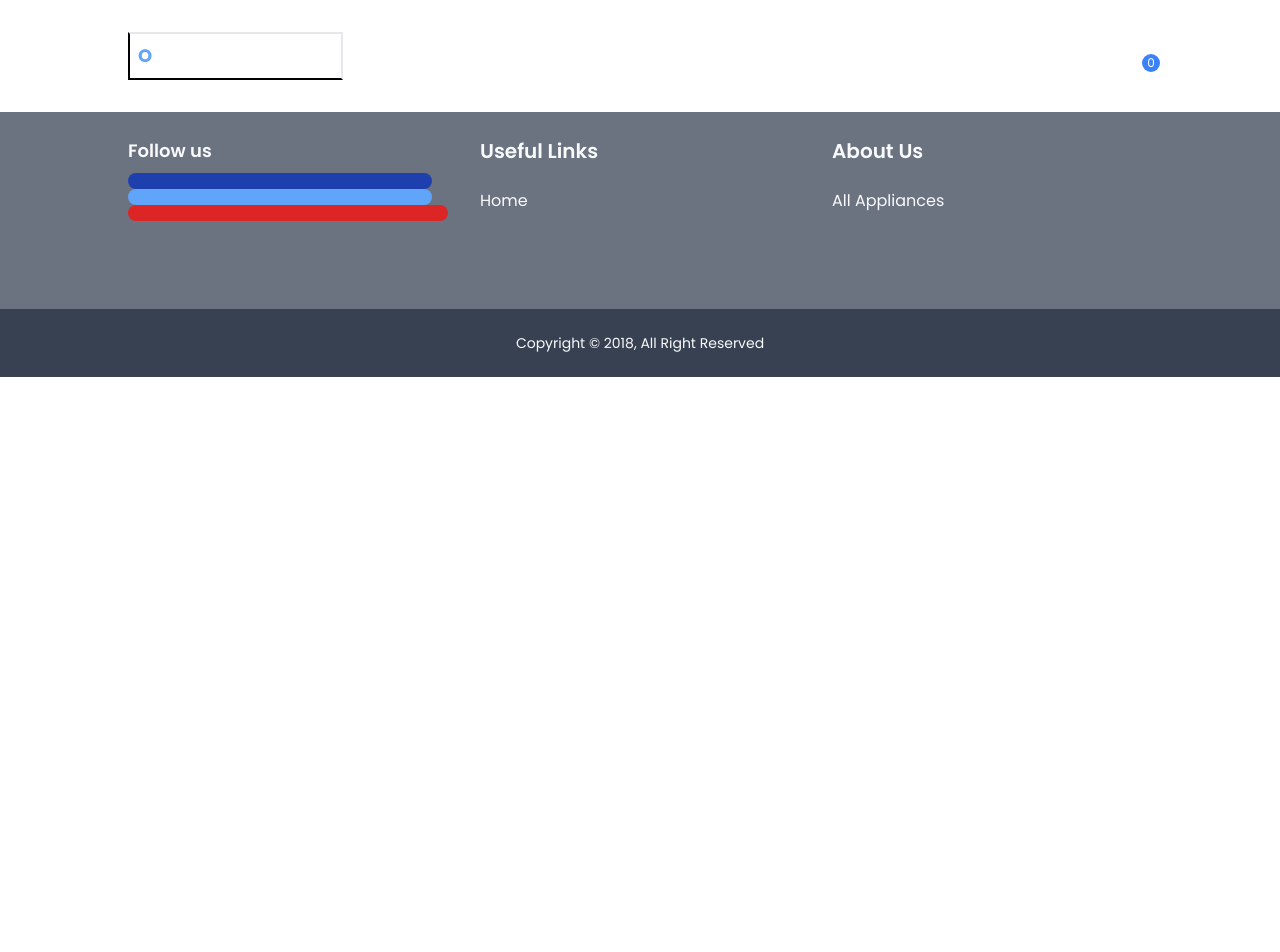
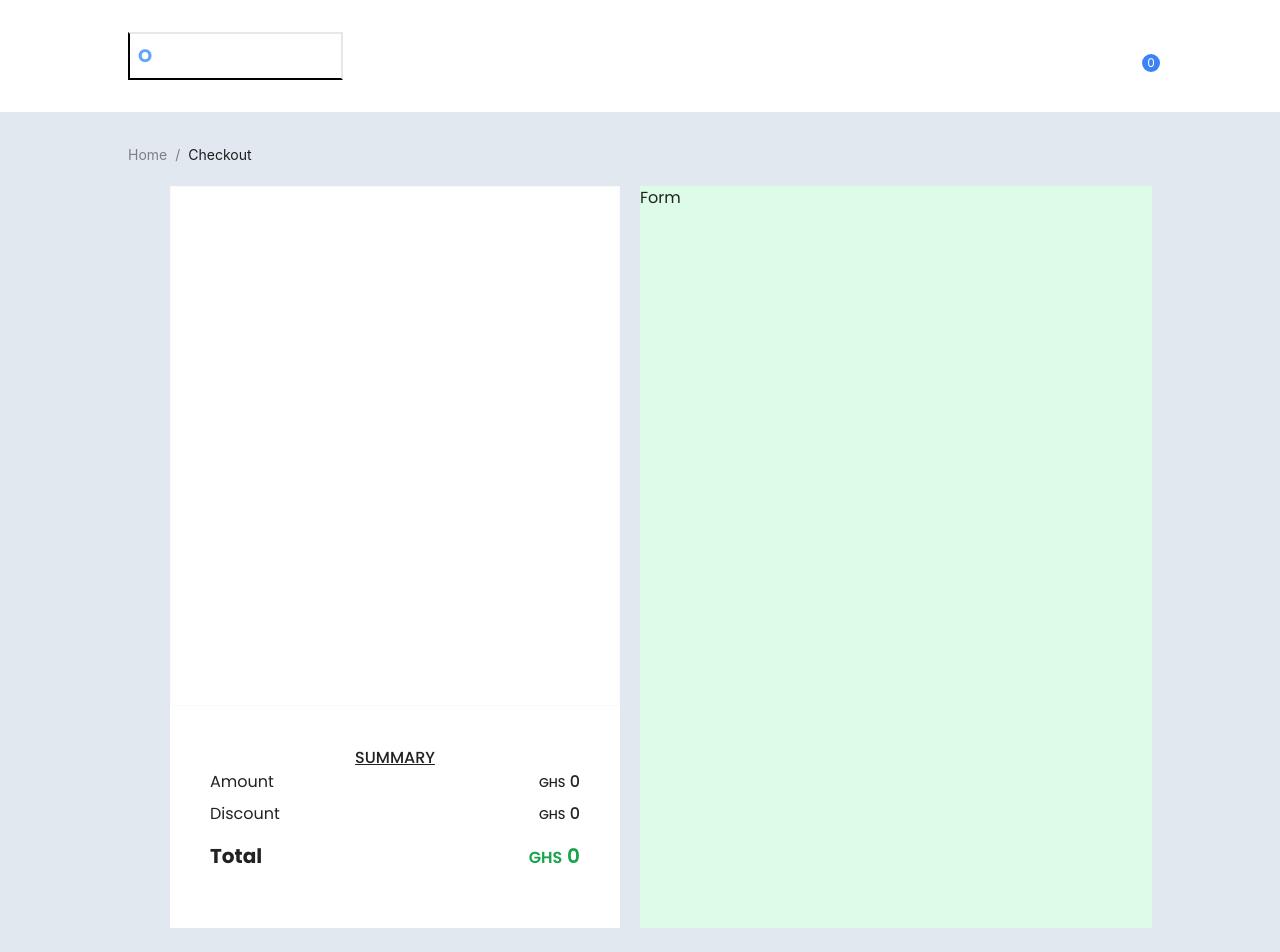
Before and after one commit to ahiekpordavid/ohema, a React (Create React App) app: page /checkout in a window 1280 px wide. Shown: the top 952 px of the page. Before the commit the page ends 800 px from the top, so only its background shows below. Built offline with nearby package versions, Linux system fonts and the light colour scheme.

Commit message:
Checkout Summary

```diff
--- a/package.json
+++ b/package.json
@@ -13,6 +13,7 @@
     "react": "^18.2.0",
     "react-dom": "^18.2.0",
     "react-scripts": "5.0.1",
+    "react-toastify": "^9.1.3",
     "web-vitals": "^2.1.4"
   },
   "scripts": {
--- a/src/App.js
+++ b/src/App.js
@@ -5,6 +5,10 @@ import Home from "./pages/Home";
 import ProductDetails from "./pages/ProductDetails";
 import Header from "./components/Header";
 import Sidebar from "./components/Sidebar";
+import Checkout from "./pages/Checkout";
+import { ToastContainer } from 'react-toastify';
+import 'react-toastify/dist/ReactToastify.css';
+
 
 
 const App = () => {
@@ -15,10 +19,12 @@ const App = () => {
         <Routes>
           <Route path="/" element={<Home/>} />
           <Route path="/product/:id" element={<ProductDetails/>} />
+          <Route path="/checkout" element={<Checkout/>} />
         </Routes>
         <Sidebar/>
         <Footer />
       </BrowserRouter>
+    <ToastContainer />
     </div>
   );
 };
--- /dev/null
+++ b/src/components/CheckoutList.js
@@ -0,0 +1,65 @@
+import React, { useContext } from "react";
+import { Link } from "react-router-dom";
+import { BsFileMinus, BsFilePlus } from "react-icons/bs";
+import { MdClose } from "react-icons/md";
+import { CartContext } from "../contexts/CartContext";
+
+const CartItem = ({ item }) => {
+  const { removeFromCart, increaseAmount, decreaseAmount } =
+    useContext(CartContext);
+  const {
+    modelNumber,
+    modelName,
+    image,
+    brandName,
+    capacity,
+    specification,
+    price,
+    amount,
+    id,
+  } = item;
+
+  return (
+    <div className="border-b py-2 mt-2 flex flex-row items-center">
+      <Link to={`/product/${id}`}>
+        <img src={image} className="max-w-[80px] border" alt="icon" />
+      </Link>
+      <div className="flex flex-col w-full justify-between ml-10">
+        <div className="flex flex-row justify-between">
+          <div className="flex flex-col">
+            <div className="flex flex-row">
+              <h4 className="uppercase font-bold mr-1">{brandName} </h4>
+              <p>{capacity}</p>
+            </div>
+            <p className="text-xs text-gray-500">{modelName}</p>
+            <p className="text-xs text-gray-500">{modelNumber}</p>
+            <p className="text-xs text-gray-500 ">{specification}</p>
+          </div>
+        </div>
+        <div className="flex flex-row justify-between items-center mt-4">
+          <div className="flex flex-row items-center">
+            <small className="font-extrabold">QTY:</small>
+
+            <p className="text-lg mx-2 ">{amount}</p>
+          </div>
+          <div className="flex flex-col">
+            <p className="flex items-center">
+              <small>GHS</small>{" "}
+              <p className="text-sm text-gray-500 ml-1">{price}</p>
+            </p>
+          </div>
+          <div className="flex flex-col">
+            <p className="flex items-center">
+              <small>GHS</small>{" "}
+              <p className="font-semibold ml-1">{`${parseFloat(
+                price * amount
+              ).toFixed(2)}`}</p>
+            </p>
+          </div>
+        </div>
+      </div>
+    </div>
+  );
+};
+
+export default CartItem;
--- a/src/components/Sidebar.js
+++ b/src/components/Sidebar.js
@@ -1,14 +1,25 @@
 import React, { useContext } from "react";
-import { Link } from "react-router-dom";
+import {useNavigate } from "react-router-dom";
 import CartItem from "./CartItem";
 import { SidebarContext } from "../contexts/SidebarContext";
 import { CartContext } from "../contexts/CartContext";
 import { IoMdArrowForward } from "react-icons/io";
+import { toast } from 'react-toastify';
 
 const Sidebar = () => {
   const { isOpen, handleClose } = useContext(SidebarContext);
   const { cart, clearCart,total, itemNumber} = useContext(CartContext);
+  const navigate = useNavigate();
 
+  const handleCheckout = () => {
+    if(cart.length > 0){
+      localStorage.setItem("cartItems", JSON.stringify(cart));
+      navigate('/checkout');
+    }else{
+      toast.info("Add Item to Cart")
+    }
+
+  };
 
   return (
     <div
@@ -42,7 +53,7 @@ const Sidebar = () => {
         </div>
 
         <div className="mt-10">
-          <Link to={'./'} className="flex bg-primary p-5 rounded-sm text-white justify-center ">Checkout</Link>
+          <button onClick={handleCheckout} className="flex bg-primary p-5 w-full rounded-sm text-white justify-center ">Checkout</button>
         </div>
       </div>
     </div>
--- /dev/null
+++ b/src/pages/Checkout.js
@@ -0,0 +1,60 @@
+import React, { useContext } from "react";
+import { CartContext } from "../contexts/CartContext";
+import CheckoutList from "../components/CheckoutList";
+import { SidebarContext } from "../contexts/SidebarContext";
+import { Breadcrumb } from "antd";
+import { Link } from "react-router-dom";
+
+const Checkout = () => {
+  const { cart, total, itemNumber } = useContext(CartContext);
+  const { handleClose } = useContext(SidebarContext);
+  return (
+    <div className="bg-slate-200 h-full pt-[80px]" onClick={handleClose}>
+      <div className="container mx-auto  py-16">
+        <Breadcrumb
+          className="mb-5"
+          items={[
+            {
+              title: <Link to={"/"}>Home</Link>,
+            },
+            {
+              title: "Checkout",
+            },
+          ]}
+        />
+        <div className="flex ">
+          <div style={{ flex: "1" }} className="flex flex-col items-end ">
+            <div className="flex  flex-col gap-y-2 h-[520px] w-[450px]  overflow-y-auto overflow-x-hidden border p-3 border-gray-50  bg-white mr-5">
+              {cart.map((item) => {
+                return <CheckoutList item={item} key={item.name} />;
+              })}
+            </div>
+            <div className="mr-5 py-10 w-[450px] px-10 bg-white">
+              <div className="flex justify-center">
+                <p className="text-md uppercase  font-medium underline">Summary</p>
+              </div>
+              <div className="flex justify-between mb-2">
+                <h2>Amount</h2>
+                <p className="font-medium"><small>GHS</small> {total}</p>
+              </div>
+              <div className="flex justify-between mb-4">
+                <h2>Discount</h2>
+                <p className="font-medium"><small>GHS</small>  0</p>
+              </div>
+              <div className="flex justify-between mb-4">
+                <h2 className="font-bold text-xl">Total</h2>
+                <p className="font-semibold text-xl text-green-600"><small>GHS</small> {total - 0}</p>
+              </div>
+            </div>
+          </div>
+
+          <div style={{ flex: "1" }} className="bg-green-100">
+            Form
+          </div>
+        </div>
+      </div>
+    </div>
+  );
+};
+
+export default Checkout;
```
Also changed, not shown: 1 other file (tests, documents, lock files or other folders).
